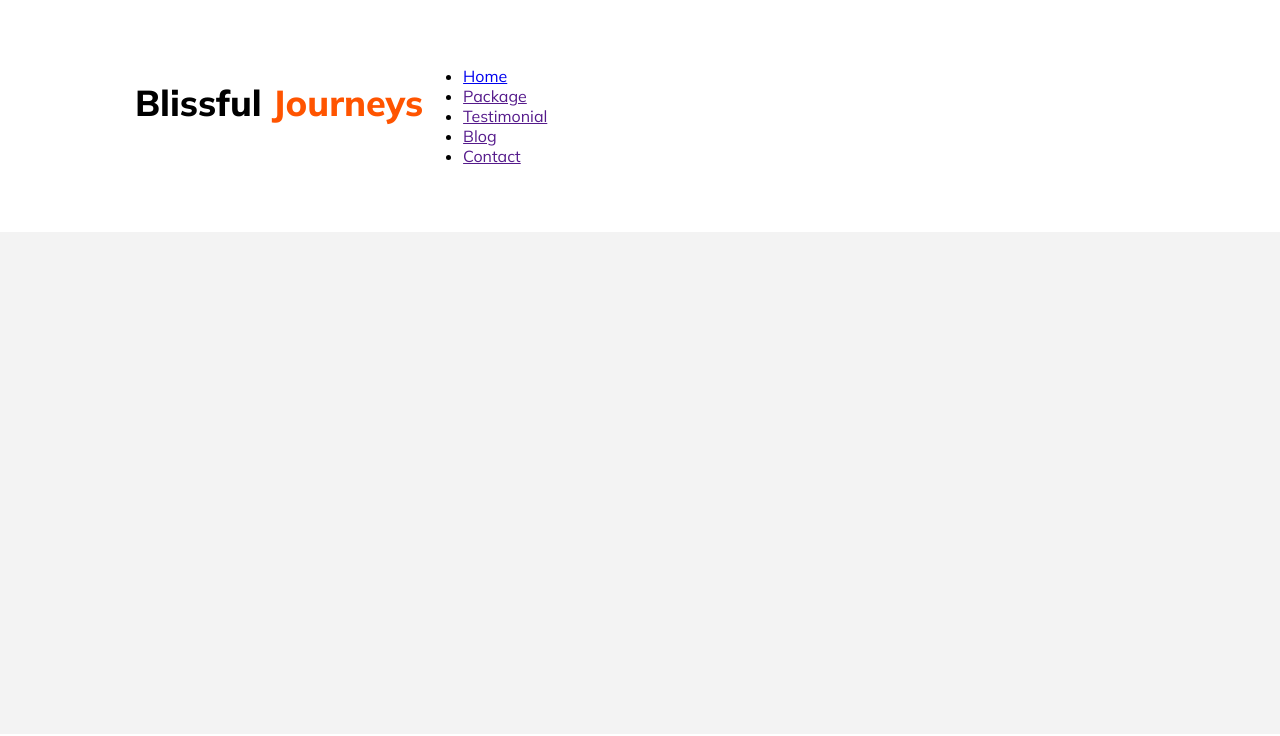
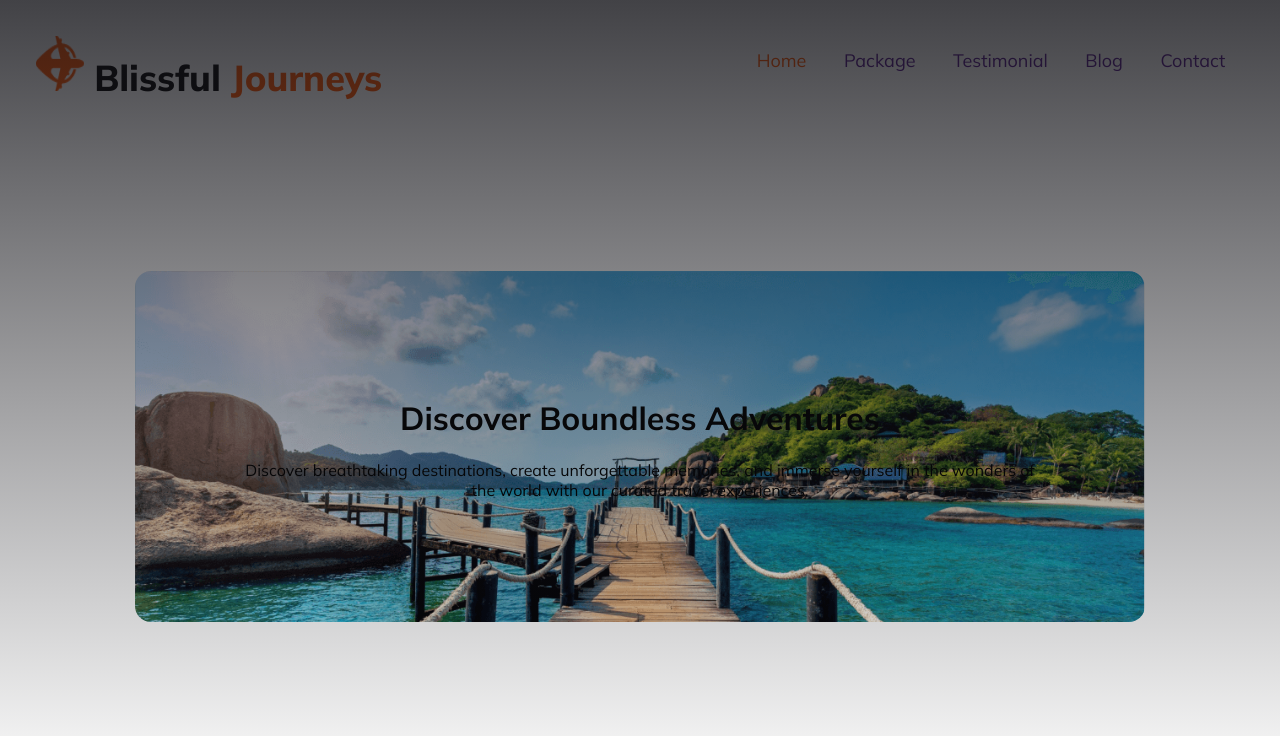
Before and after one commit to ProgrammerSabbir/blissful-journeys, a plain HTML site: page index.html in a window 1280 px wide. Shown: the top 736 px of the page. Drawn offline with Linux system fonts and the light colour scheme.

Commit message:
added header section

```diff
--- a/index.html
+++ b/index.html
@@ -10,19 +10,21 @@
     <title>Document</title>
 </head>
 <body>
-    <header>
-       <nav>
-        <h1>
+    <nav>
+        <h3><img src="Images/Group 40071 (2).png" alt="">
             Blissful <span class="orange">Journeys</span>
-        </h1>
+        </h3>
         <ul>
-           <li><a href="Home"><span>Home</span></a></li>
+           <li><a href="Home"><span class="orange">Home</span></a></li>
            <li><a href="">Package</a></li>
            <li><a href="">Testimonial</a></li>
            <li><a href="">Blog</a></li>
            <li><a href="">Contact</a></li>
         </ul>
-       </nav>
+    </nav>
+    <header class="header">
+        <h1>Discover Boundless Adventures</h1>
+        <p>Discover breathtaking destinations, create unforgettable memories, and immerse yourself in the wonders of the world with our curated travel experiences.</p>
     </header>
     <main>
 
--- a/styles/style.css
+++ b/styles/style.css
@@ -7,26 +7,77 @@ body{
 .orange{
     color: #FF5400;
 }
+nav img{
+    width: 48px;
+height: 55px;
+flex-shrink: 0;
+}
+h3{
+    font-size: 36px;
+    font-style: normal;
+    font-weight: 800;
+    }
 
-header{
-margin: 50px 135px;
-display: flex;
-}
 nav{
     display: flex;
     justify-content: space-between;
+    padding:0 36px;
+
+}
+nav ul{
+    width: 506px;
+    text-align: center;
+    display: flex;
+    list-style: none;
+    justify-content: space-around;
+}
+nav li{
+    padding-top: 33px;
+    color: var(--Dark-02, #424247);
+    text-align: center;
+    font-family: Mulish;
+    font-size: 18px;
+    font-style: normal;
+    font-weight: 400;
+    line-height: normal;
+}
+nav li a{
+    text-decoration: none;
+    text-align: center;
 }
 
-h1{
+header{
+    background-image: url(../images/Group\ 13\ \(1\)\ \(1\).png);
+    background-size: cover;
+    text-align: center;
+    margin: 135px;
+    padding: 106px;
+    border-radius: 16px;
+    border-radius: 16px;
 
-    font-size: 36px;
-    font-style: normal;
-    font-weight: 800;
-    line-height: normal;
+
     }
+
+.header:before{
+    content: ''; /* Required for the pseudo-element to appear */
+  position: absolute; /* Position the pseudo-element absolutely */
+  top: 0;
+  left: 0;
+  width: 100%;
+  height: 100%;
+  background: linear-gradient(180deg, rgba(19, 19, 24, 0.80) 0%, rgba(19, 19, 24, 0.00) 100%);
+  z-index: 1;
+}
 
 
 footer{
     background: rgba(19, 19, 24, 0.05);
     height: 502px;
 }
+
+@media screen and (max-width: 600px) {
+    /* CSS styles for screens up to 768px wide */
+    nav{
+        display: block;
+    }
+  }
```
